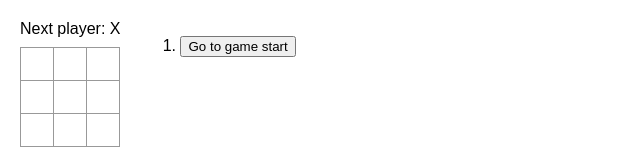
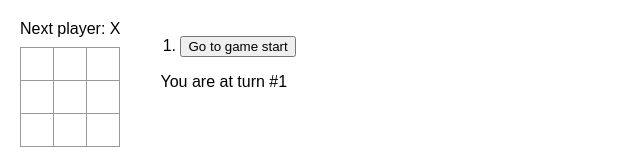
Before and after one commit to HareNishijima/AppProjects, a React (Vite) app in the folder tic_tac_toe/: page / in a window 1280 px wide. Shown: the top 163 px of the page, without its empty margins (0-640 px from the left). Built offline with nearby package versions, Linux system fonts and the light colour scheme.

Commit message:
Add now turn count message

```diff
--- a/tic_tac_toe/src/Game.jsx
+++ b/tic_tac_toe/src/Game.jsx
@@ -43,6 +43,7 @@ export default function Game() {
       </div>
       <div className="game-info">
         <ol>{moves}</ol>
+        <ul>You are at turn #{turnCount + 1}</ul>
       </div>
     </div>
   );
```
